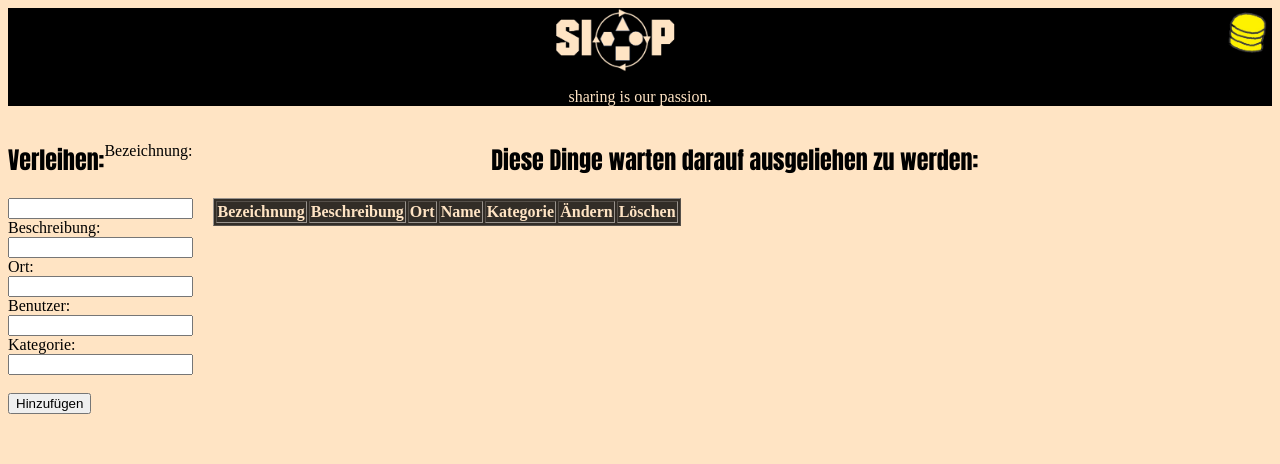
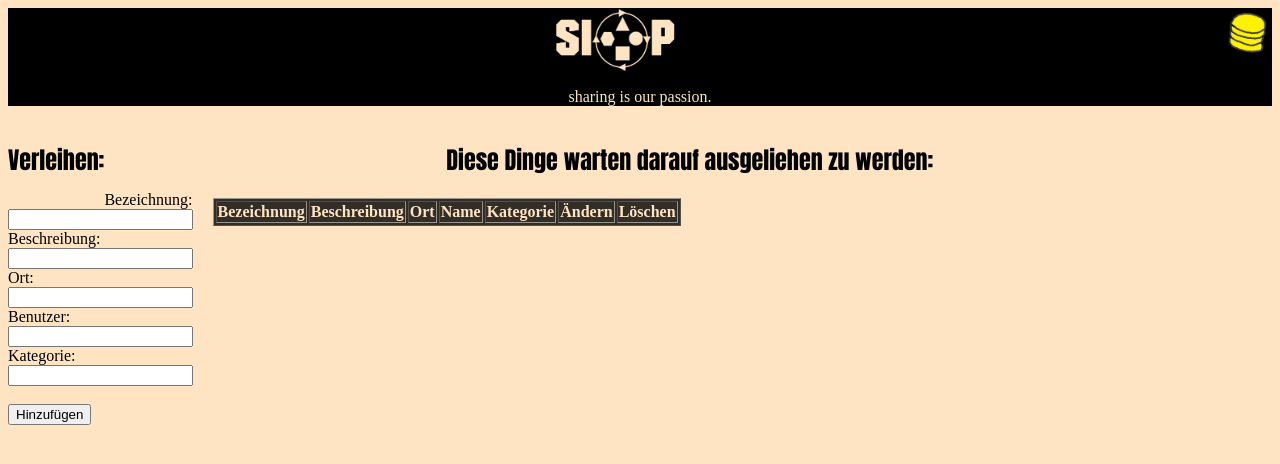
Before and after one commit to AlexanderElster/SIOP, a website: page public/hauptseite.html in a window 1280 px wide. Drawn offline with Linux system fonts and the light colour scheme; no server answers.

Commit message:
optische Anpassung

```diff
--- a/public/hauptseite.html
+++ b/public/hauptseite.html
@@ -23,7 +23,8 @@
     <div class="row">
             <div class="column" id="linkespalte">
                     <h2 style="float: left;">Verleihen:</h2>
-                    <form id="neuerEintrag">
+                    <form style="margin-top:51px;" id="neuerEintrag">
+                    </br>
                         Bezeichnung: </br> <input type="text" name="bezeichnung" id ="bezeichnung" required>
                         </br>
                         Beschreibung: </br> <input type="text" name="beschreibung" id ="beschreibung" required>
@@ -42,7 +43,7 @@
         <div class="column" id="rechtespalte">
 
             <span id="TabelleEintraege">
-                <h2>Diese Dinge warten darauf ausgeliehen zu werden:</h2>
+                <h2 style="margin-right:90px;">Diese Dinge warten darauf ausgeliehen zu werden:</h2>
                 <table  border="solid-black" style="margin-left:15px; background-color:black; opacity: 0.8; color: white;">
                     <thead>
                         <tr>
```
